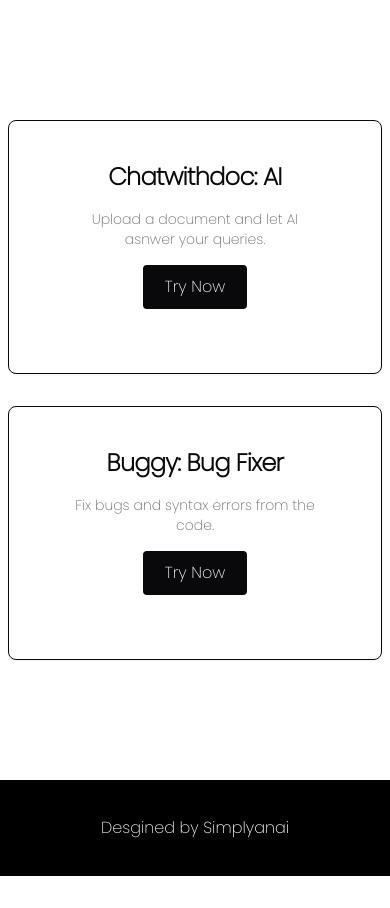
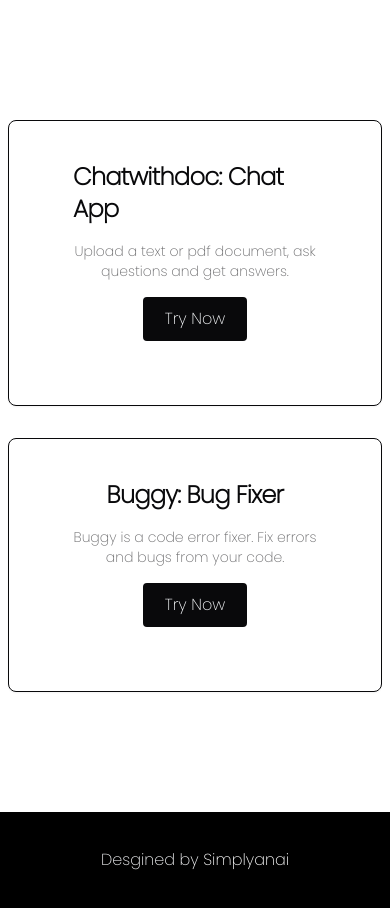
Before and after one commit to yashpal-dev/simplyanai, a Next.js app: page / in a window 390 px wide. Shown: the part 920-1828 px from the top of the page. Before the commit the page ends 1796 px from the top, so only its background shows below. Built offline with nearby package versions, Linux system fonts and the light colour scheme.

Commit message:
Modified: Minor bugs fixed

```diff
--- a/app/buggy/page.tsx
+++ b/app/buggy/page.tsx
@@ -2,5 +2,14 @@ import BuggyContainer from "@/components/section/buggy-container";
 import React from "react";
 
 export default function Page() {
-  return <BuggyContainer />;
+  return (
+    <>
+      <div className="w-screen h-screen grid place-items-center font-extrabold text-xl text-center lg:hidden">
+        This application is not usable in your device.
+      </div>
+      <div className="hidden lg:block">
+        <BuggyContainer />
+      </div>
+    </>
+  );
 }
--- a/app/layout.tsx
+++ b/app/layout.tsx
@@ -10,7 +10,7 @@ const poppins = Poppins({ subsets: ["latin-ext"], weight: "200" });
 export const metadata: Metadata = {
   title: "Simplyanai: A collection of AI services",
   description:
-    "An AI powered web app consisting of a range of utilities to make your daily life easier. It helps you to simplify your work. ",
+    "An AI powered web app consisting of a range of utilities to make your daily life easier.",
 };
 
 export default function RootLayout({
--- a/components/cards/service-card.tsx
+++ b/components/cards/service-card.tsx
@@ -10,7 +10,7 @@ import {
 export function ServiceCard({ title, description, url }: Services) {
   return (
     <>
-      <Card className="w-full h-full p-10">
+      <Card className="w-full h-full p-10 flex">
         <CardContent className="flex flex-col justify-center items-center gap-4">
           <CardTitle className="text-2xl font-semibold text-secondary-foreground">
             {title}
@@ -18,7 +18,7 @@ export function ServiceCard({ title, description, url }: Services) {
           <CardDescription className="text-sm text-secondary-foreground/60 text-center">
             {description}
           </CardDescription>
-          <CardFooter className="px-5 py-2 rounded-sm bg-primary flex hover:bg-transparent text-primary-foreground hover:text-primary border-2 border-border">
+          <CardFooter className="px-5 py-2 rounded-sm bg-primary justify-end hover:bg-transparent text-primary-foreground hover:text-primary border-2 border-border">
             <Link href={url}>
               <span className="">Try Now</span>
             </Link>
--- a/components/section/services.tsx
+++ b/components/section/services.tsx
@@ -22,13 +22,15 @@ export function Services() {
 
 const services: Services[] = [
   {
-    title: "Chatwithdoc: AI",
-    description: "Upload a document and let AI asnwer your queries.",
+    title: "Chatwithdoc: Chat App",
+    description:
+      "Upload a text or pdf document, ask questions and get answers.",
     url: "/upload",
   },
   {
     title: "Buggy: Bug Fixer",
-    description: "Fix bugs and syntax errors from the code.",
+    description:
+      "Buggy is a code error fixer. Fix errors and bugs from your code.",
     url: "/buggy",
   },
 ];
--- a/components/utils/drop-down.tsx
+++ b/components/utils/drop-down.tsx
@@ -27,9 +27,9 @@ export function Dropdown({ language, handleSelect }: any) {
           {language}
 
           {visible ? (
+            <ChevronUp size={"1rem"} />
+          ) : (
             <ChevronDown size={"1rem"} />
-          ) : (
-            <ChevronUp size={"1rem"} />
           )}
         </Button>
       </DropdownMenuTrigger>
```
